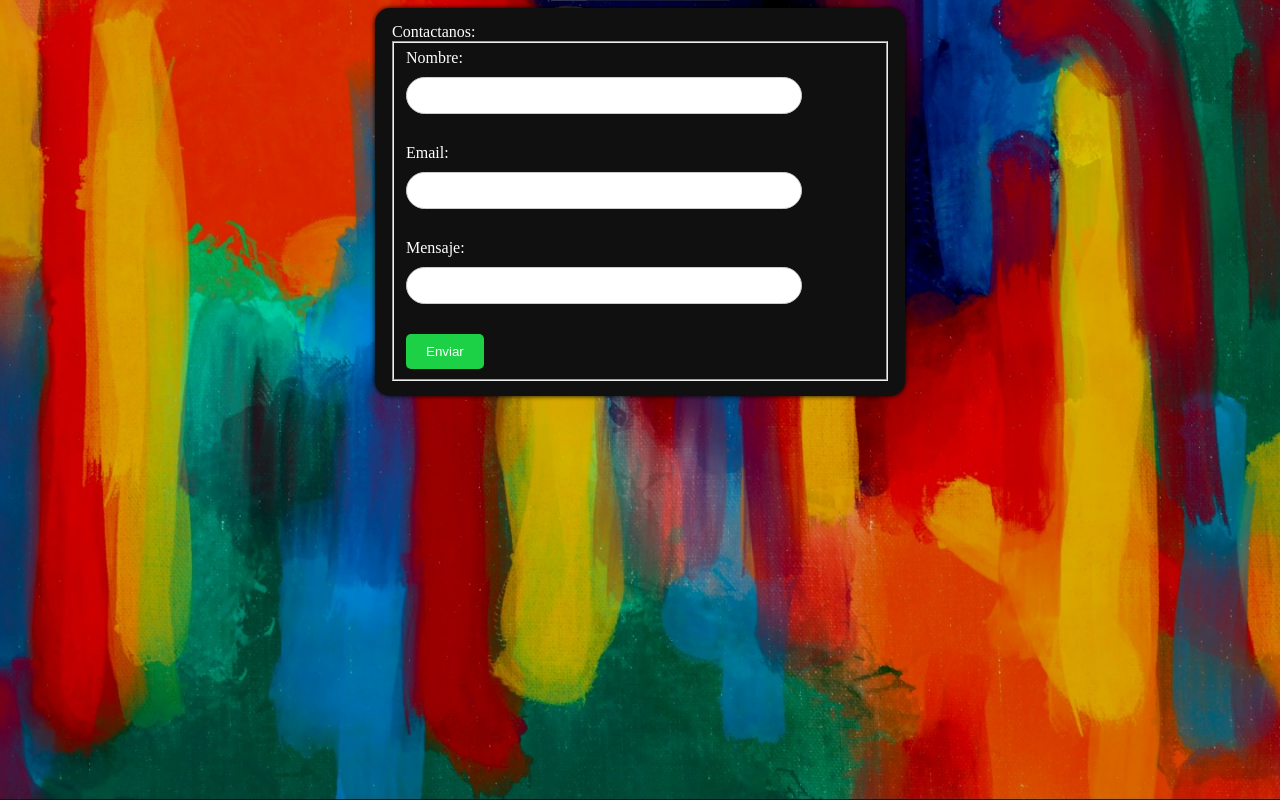
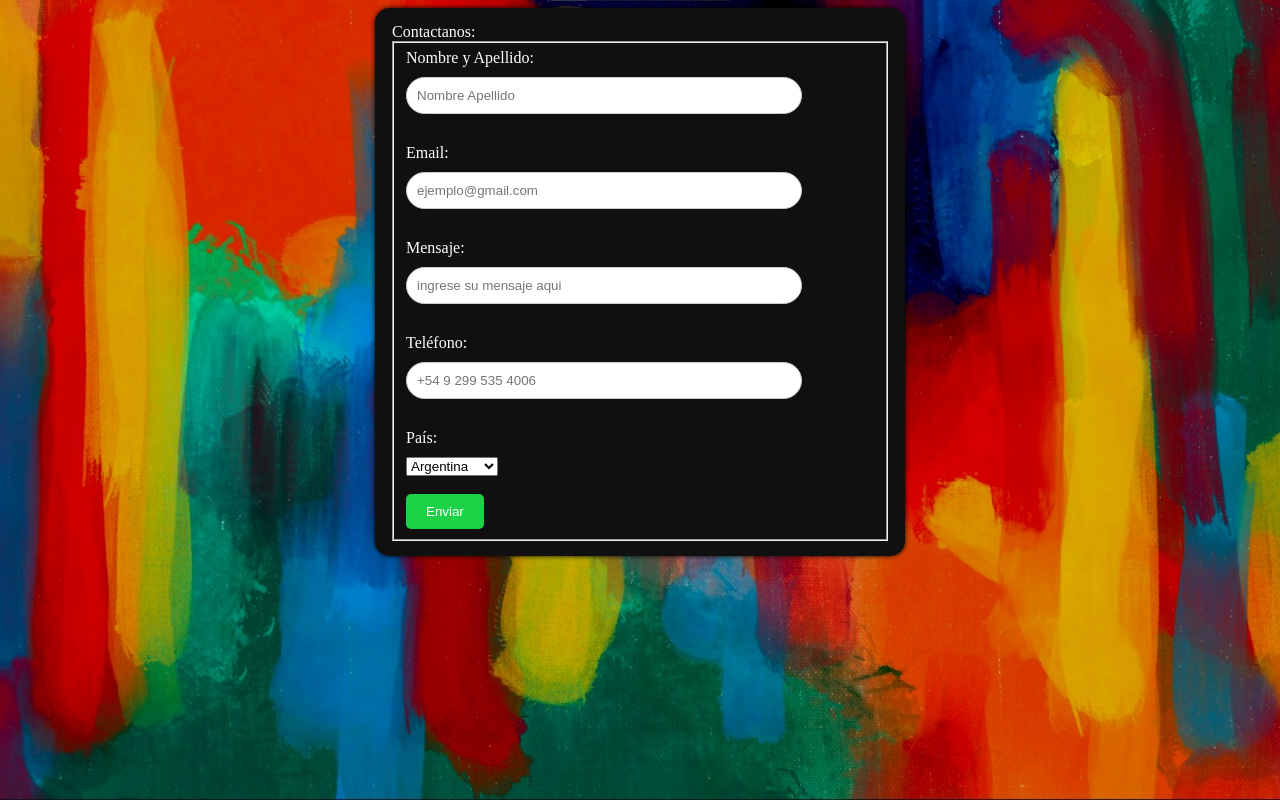
Before and after one commit to BrunoMarttin/Surassic, a plain HTML site: page consultas/indexconsultas.html in a window 1280 px wide. Drawn offline with Linux system fonts and the light colour scheme; a web font is replaced by a local one.

Commit message:
cambios en el formulario

```diff
--- a/consultas/indexconsultas.html
+++ b/consultas/indexconsultas.html
@@ -13,19 +13,40 @@
 
                  <!--haciendo un formulario-->
             <div class="nombre">
-            <label for="nombre">Nombre:</label>
+            <label for="nombre">Nombre y Apellido:</label>
         </div>
-        <input type="text" id="nombre" name="nombre" required>
-
+        <input type="text" id="nombre" name="nombre" required placeholder="Nombre Apellido">
             <div class="email">
             <label for="email">Email:</label>
             </div>
-            <input type="email" id="email" name="email" required>
+            <input type="email" id="email" name="email" required placeholder="ejemplo@gmail.com">
 
             <div class="mensaje">
             <label for="mensaje">Mensaje:</label>
             </div>
-            <input type="text" id="mensaje" name="mensaje" required>
+            <input type="text" id="mensaje" name="mensaje" required  placeholder="ingrese su mensaje aqui">
+
+            <div class="telefono">
+                <label for="telefono">Teléfono:</label>
+                <input type="tel" id="telefono" name="telefono" placeholder="+54 9 299 535 4006">
+            </div>
+
+            <div class="pais">
+                <label for="pais">País:</label>
+                <select id="pais" name="pais">
+                    <option value="argentina">Argentina</option>
+                    <option value="brasil">Brasil</option>
+                    <option value="uruguay">Uruguay</option>
+                    <option value="argentina">Bolivia</option>
+                    <option value="argentina">Paraguay</option>
+                    <option value="argentina">Venenzuela</option>
+                    <option value="argentina">Chile</option>
+                    <option value="argentina">Otro</option>
+
+                </select>
+            </div>
+            <br>
+
             <button type="submit">Enviar</button>
 
 
```
